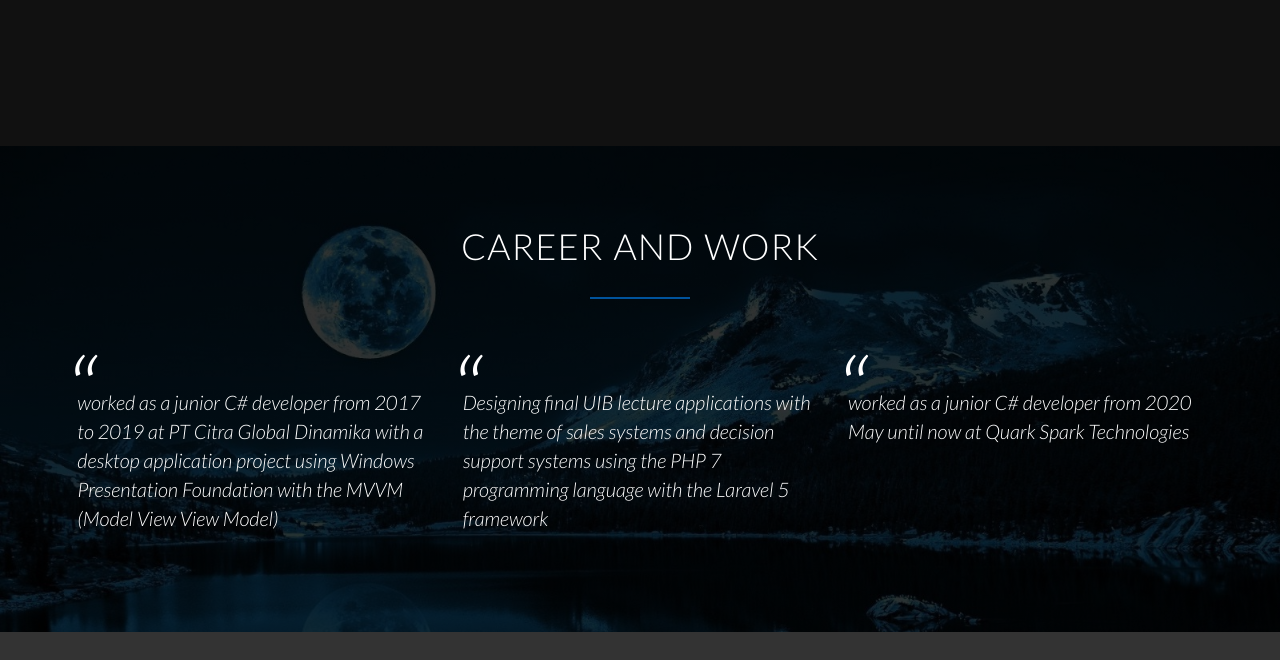
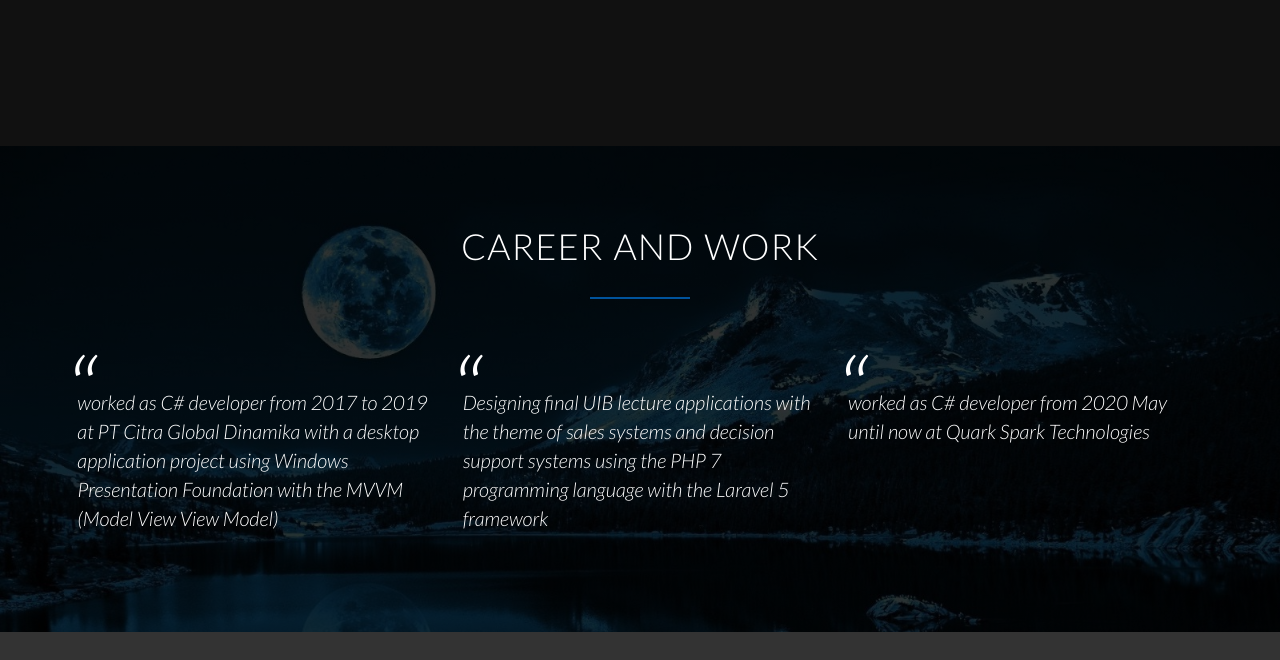
Before and after one commit to crs014/cristono-portofolio, a plain HTML site: page index.html in a window 1280 px wide. Shown: the part 2414-3074 px from the top of the page. Drawn offline with nearby package versions, Linux system fonts and the light colour scheme; files whose address does not match are found by name.

Commit message:
change content

```diff
--- a/index.html
+++ b/index.html
@@ -199,7 +199,7 @@
         <div class='row js--wp-4'>
             <div class='col span-1-of-3'>
                 <blockquote>
-                    worked as a junior C# developer from 2017 to 2019
+                    worked as C# developer from 2017 to 2019
                     at PT Citra Global Dinamika with a desktop application
                     project using Windows Presentation Foundation with
                     the MVVM (Model View View Model)
@@ -214,7 +214,7 @@
             </div>
             <div class='col span-1-of-3'>
                 <blockquote>
-                    worked as a junior C# developer from 2020 May
+                    worked as C# developer from 2020 May
                     until now at Quark Spark Technologies
                 </blockquote>
             </div>
```
